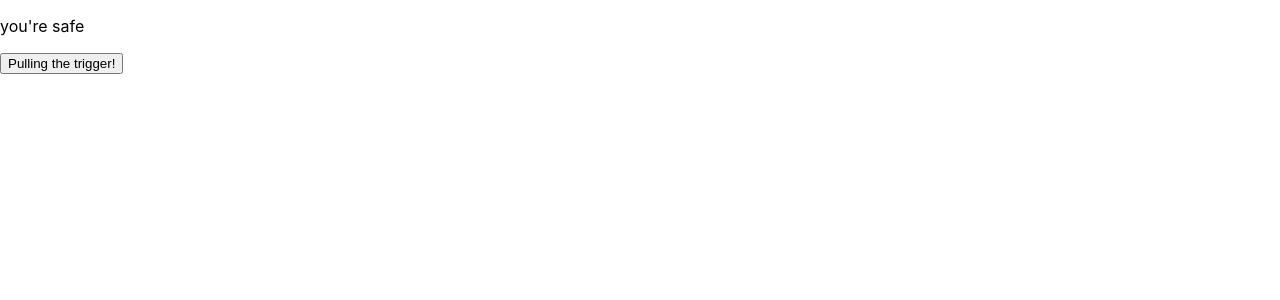
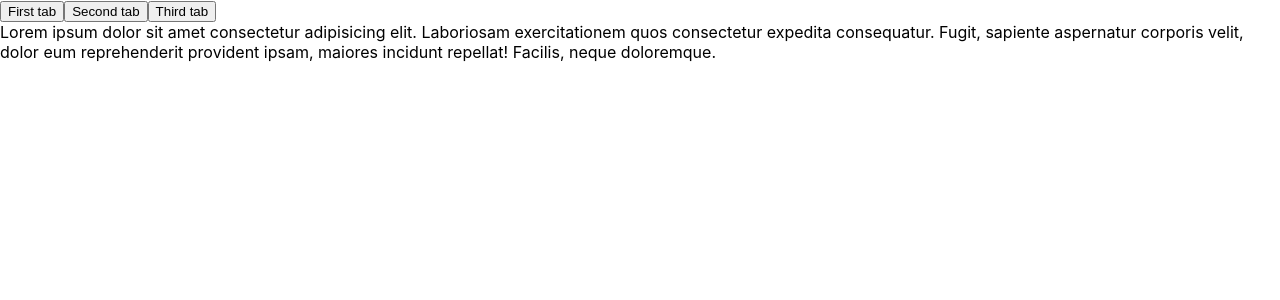
Before and after one commit to cteterita/react-playground, a React (Create React App) app: page / in a window 1280 px wide. Shown: the top 300 px of the page. Built offline with nearby package versions, Linux system fonts and the light colour scheme.

Commit message:
added conditional rendering exercises

```diff
--- a/src/App.js
+++ b/src/App.js
@@ -1,11 +1,20 @@
 import React from 'react';
-import RouletteGun from './state-drills/RouletteGun';
+import Tabs from './state/Tabs';
 import './App.css';
+
+const tabsProp = [
+  { name: 'First tab',
+    content: 'Lorem ipsum dolor sit amet consectetur adipisicing elit. Laboriosam exercitationem quos consectetur expedita consequatur. Fugit, sapiente aspernatur corporis velit, dolor eum reprehenderit provident ipsam, maiores incidunt repellat! Facilis, neque doloremque.' },
+  { name: 'Second tab',
+    content: 'Laboriosam exercitationem quos consectetur expedita consequatur. Fugit, sapiente aspernatur corporis velit, dolor eum reprehenderit provident ipsam, maiores incidunt repellat! Facilis, neque doloremque. Lorem ipsum dolor sit amet consectetur adipisicing elit.' },
+  { name: 'Third tab',
+    content: 'Fugit, sapiente aspernatur corporis velit, dolor eum reprehenderit provident ipsam, maiores incidunt repellat! Facilis, neque doloremque. Lorem ipsum dolor sit amet consectetur adipisicing elit. Laboriosam exercitationem quos consectetur expedita consequatur.' },
+];
 
 function App() {
   return (
     <div>
-      <RouletteGun bulletInChamber={4} />
+      <Tabs tabs={tabsProp} />
     </div>
   )
 }
--- /dev/null
+++ b/src/state/Tabs.js
@@ -0,0 +1,37 @@
+import React from 'react';
+
+class Tabs extends React.Component {
+    static defaultProps = { tabs: []};
+    state = {
+        currentTabIndex: 0
+    };
+    handleButtonClick = (index) => {
+        this.setState({currentTabIndex: index});
+    }
+    renderButtons() {
+        return this.props.tabs.map((tab, index) => (
+          <button key={index} onClick={() => this.handleButtonClick(index)}>
+            {tab.name}
+          </button>
+        ))
+    }
+    renderContent() {
+        const currentTab = this.props.tabs[this.state.currentTabIndex]
+        return (
+          <div className='content'>
+            {currentTab.content}
+          </div>
+        )
+    }
+    render() {
+        return (
+          <div>
+            {this.renderButtons()}
+            {!!this.props.tabs.length && this.renderContent()}
+          </div>
+        )
+    }
+
+}
+
+export default Tabs;
```
Also changed, not shown: 2 other files (tests, documents, lock files or other folders).
